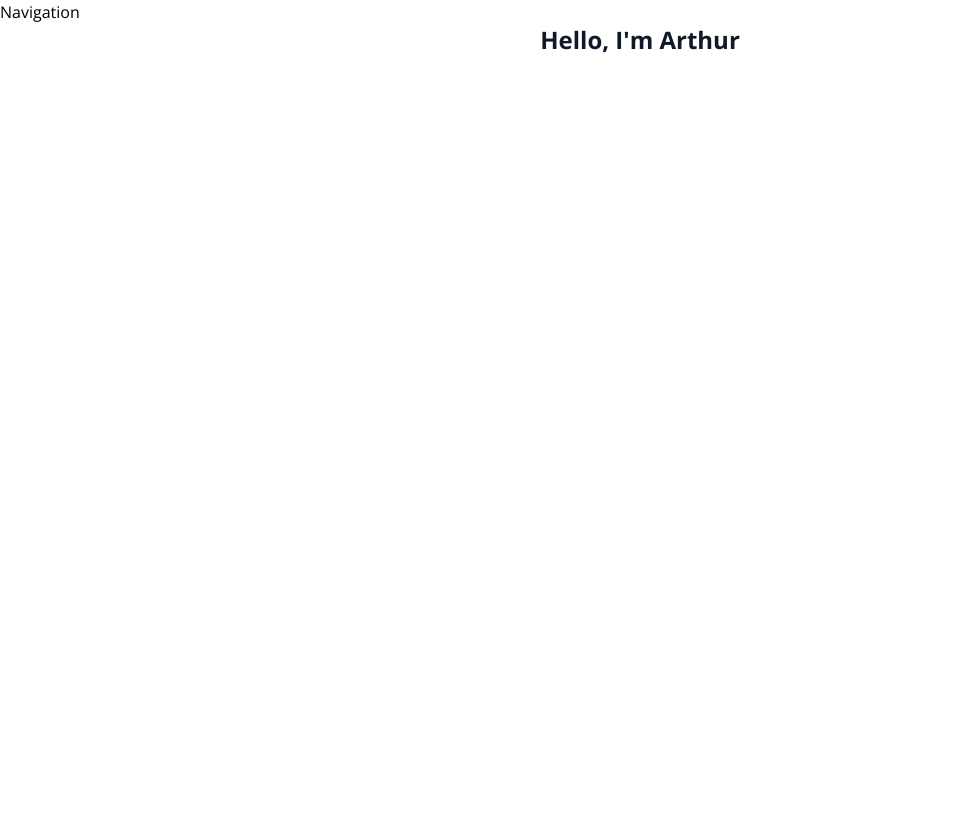
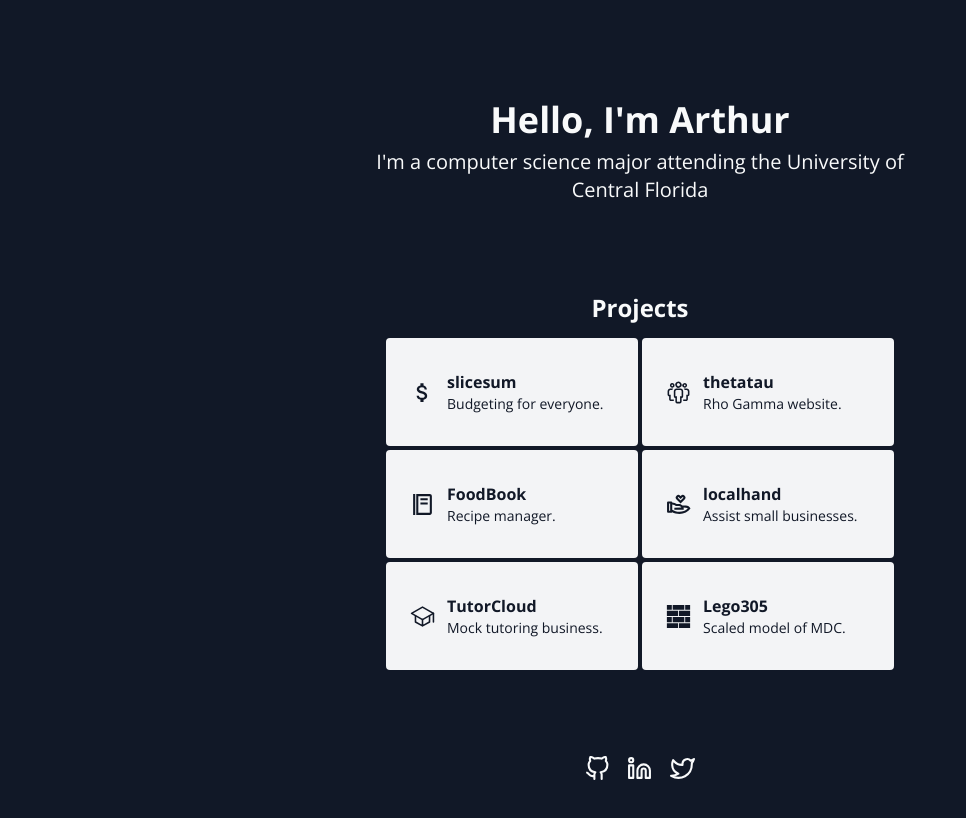
Before and after one commit to ArthurWHenry/arthurhenry.dev, a Next.js app: page / in a window 1280 px wide. Shown: the top 818 px of the page, without its empty margins (0-966 px from the left). Built offline with nearby package versions, Linux system fonts and the light colour scheme.

Commit message:
basic info

```diff
--- a/package.json
+++ b/package.json
@@ -13,6 +13,7 @@
     "postcss": "^8.2.4",
     "react": "17.0.1",
     "react-dom": "17.0.1",
+    "react-icons": "^4.1.0",
     "tailwindcss": "^2.0.2"
   },
   "devDependencies": {
--- /dev/null
+++ b/src/components/footer.tsx
@@ -0,0 +1,33 @@
+import { FiGithub, FiTwitter, FiLinkedin } from 'react-icons/fi';
+
+const Footer = () => {
+  return (
+    <div className="flex justify-center items-center h-36 p-3">
+      <div className="flex justify-around items-center text-gray-50 w-32">
+        <a
+          href="https://github.com/ArthurWHenry"
+          target="_blank"
+          rel="noopenner noreferrer"
+        >
+          <FiGithub size={25} />
+        </a>
+        <a
+          href="https://www.linkedin.com/in/arthur-henry-0458a1104/"
+          target="_blank"
+          rel="noopenner noreferrer"
+        >
+          <FiLinkedin size={25} />
+        </a>
+        <a
+          href="https://twitter.com/arthurwhenry"
+          target="_blank"
+          rel="noopenner noreferrer"
+        >
+          <FiTwitter size={25} />
+        </a>
+      </div>
+    </div>
+  );
+};
+
+export default Footer;
--- a/src/components/layout.tsx
+++ b/src/components/layout.tsx
@@ -1,13 +1,15 @@
-import Nav from '@/components/nav';
+// import Nav from '@/components/nav';
+import Footer from './footer';
 
 type Props = { children: React.ReactNode };
 
 const Layout = ({ children }: Props) => {
   return (
-    <>
-      <Nav />
+    <div className="bg-gray-900 min-h-screen">
+      {/* <Nav /> */}
       {children}
-    </>
+      <Footer />
+    </div>
   );
 };
 
--- /dev/null
+++ b/src/components/project.tsx
@@ -0,0 +1,22 @@
+type Props = {
+  title: string;
+  summary: string;
+  icon?: React.ReactNode;
+  link: string;
+};
+
+const Project = ({ title, summary, icon, link }: Props) => {
+  return (
+    <div className="flex justify-start items-center bg-gray-100 text-gray-900 border-2 border-gray-900 rounded-md w-64 h-28 px-6">
+      {icon}
+      <div className="flex flex-col justify-center items-start ml-3">
+        <a href={link} className="font-bold hover:underline">
+          {title}
+        </a>
+        <p className="text-sm">{summary}</p>
+      </div>
+    </div>
+  );
+};
+
+export default Project;
--- a/src/pages/index.tsx
+++ b/src/pages/index.tsx
@@ -1,5 +1,14 @@
 // import Head from 'next/head';
+import { MdAttachMoney } from 'react-icons/md';
+import { VscOrganization } from 'react-icons/vsc';
+import { RiHandHeartLine } from 'react-icons/ri';
+import { IoSchoolOutline } from 'react-icons/io5';
+import { BiFoodMenu } from 'react-icons/bi';
+import { GiBrickWall } from 'react-icons/gi';
+
 import Layout from '@/components/layout';
+import Project from '@/components/project';
+import React from 'react';
 
 export default function Home() {
   return (
@@ -8,11 +17,56 @@ export default function Home() {
         <title>Arthur Henry</title>
         <link rel="icon" href="/favicon.ico" />
       </Head> */}
-      <div className="max-w-xl mx-auto">
-        <div className="flex justify-center items-center w-full">
-          <span className="font-bold text-2xl text-gray-900">
+      <div className="max-w-xl mx-auto p-6">
+        <div className="flex flex-col justify-center items-center h-64 w-full">
+          <span className="font-bold text-4xl text-gray-50 mb-2">
             Hello, I'm Arthur
           </span>
+          <p className="text-xl text-center text-gray-50">
+            I'm a computer science major attending the University of Central
+            Florida
+          </p>
+        </div>
+        <div className="flex flex-col justify-center items-center w-full">
+          <span className="font-bold text-2xl text-gray-50 p-3">Projects</span>
+          <div className="flex flex-wrap justify-center items-center">
+            <Project
+              title="slicesum"
+              summary="Budgeting for everyone."
+              icon={<MdAttachMoney size={25} />}
+              link="https://slicesum.com/"
+            />
+            <Project
+              title="thetatau"
+              summary="Rho Gamma website."
+              icon={<VscOrganization size={25} />}
+              link="https://thetataupg.org/"
+            />
+            <Project
+              title="FoodBook"
+              summary="Recipe manager."
+              icon={<BiFoodMenu size={25} />}
+              link="https://github.com/ArthurWHenry/foodbook-mobile"
+            />
+            <Project
+              title="localhand"
+              summary="Assist small businesses."
+              icon={<RiHandHeartLine size={25} />}
+              link="https://localhand.vercel.app/"
+            />
+            <Project
+              title="TutorCloud"
+              summary="Mock tutoring business."
+              icon={<IoSchoolOutline size={25} />}
+              link="https://github.com/ArthurWHenry/tutoring_service"
+            />
+            <Project
+              title="Lego305"
+              summary="Scaled model of MDC."
+              icon={<GiBrickWall size={25} />}
+              link="https://www.youtube.com/watch?v=b8VYoZhTU6c"
+            />
+          </div>
         </div>
       </div>
     </Layout>
```
Also changed, not shown: 1 other file (tests, documents, lock files or other folders).
